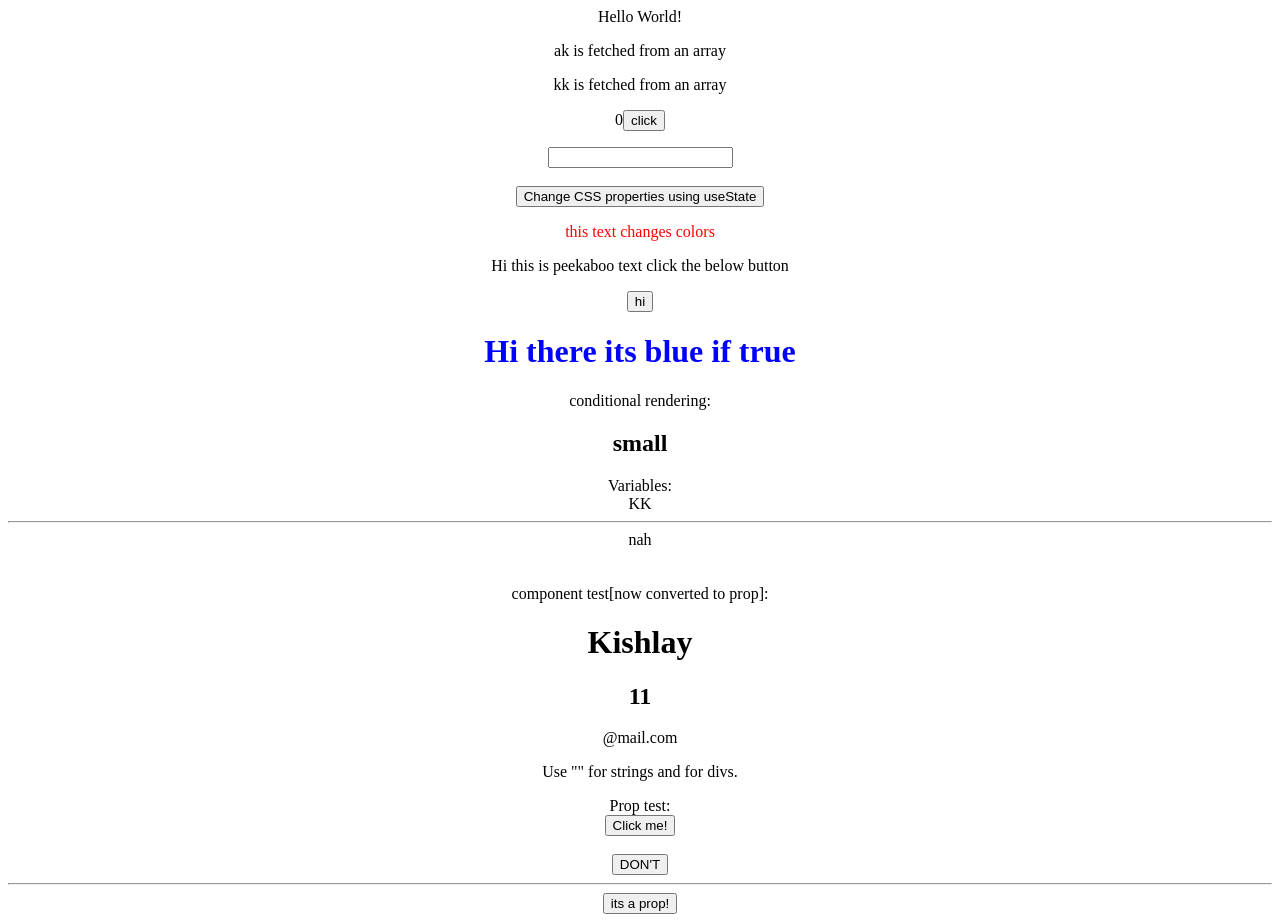
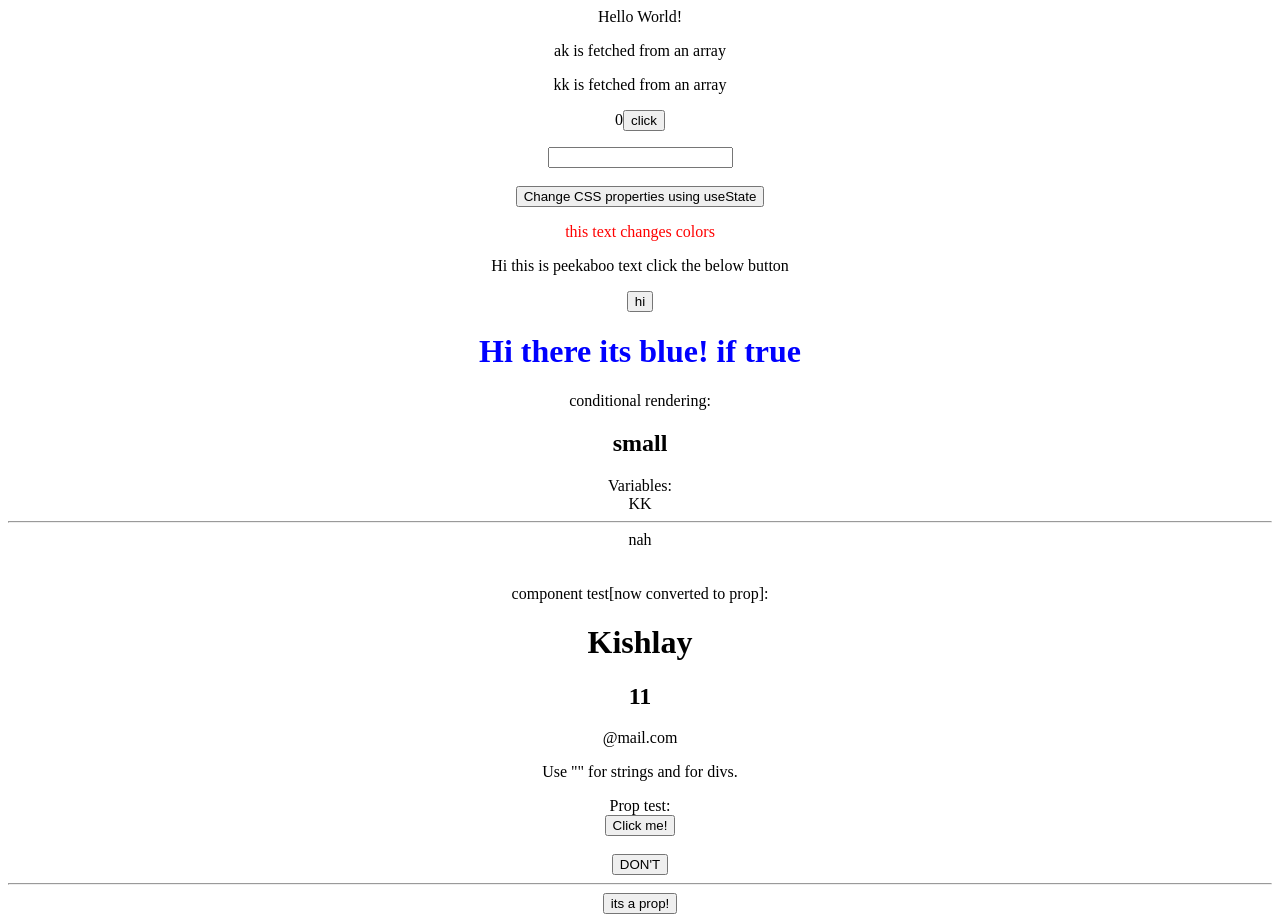
Before and after one commit to Kishlay-notabot/react-dev, a React (Create React App) app: page / in a window 1280 px wide. Built offline with nearby package versions, Linux system fonts and the light colour scheme.

Commit message:
localhost testing works!

```diff
--- a/src/App.js
+++ b/src/App.js
@@ -76,7 +76,7 @@ function App() {
 
 
 
-    <h1 style={{color: isBlue? "blue": "red"}}>Hi there its blue if true</h1>
+    <h1 style={{color: isBlue? "blue": "red"}}>Hi there its blue! if true</h1>
      conditional rendering:
     {age >= 18? <h1>up</h1>: <h2>small</h2>}
      Variables:
```
